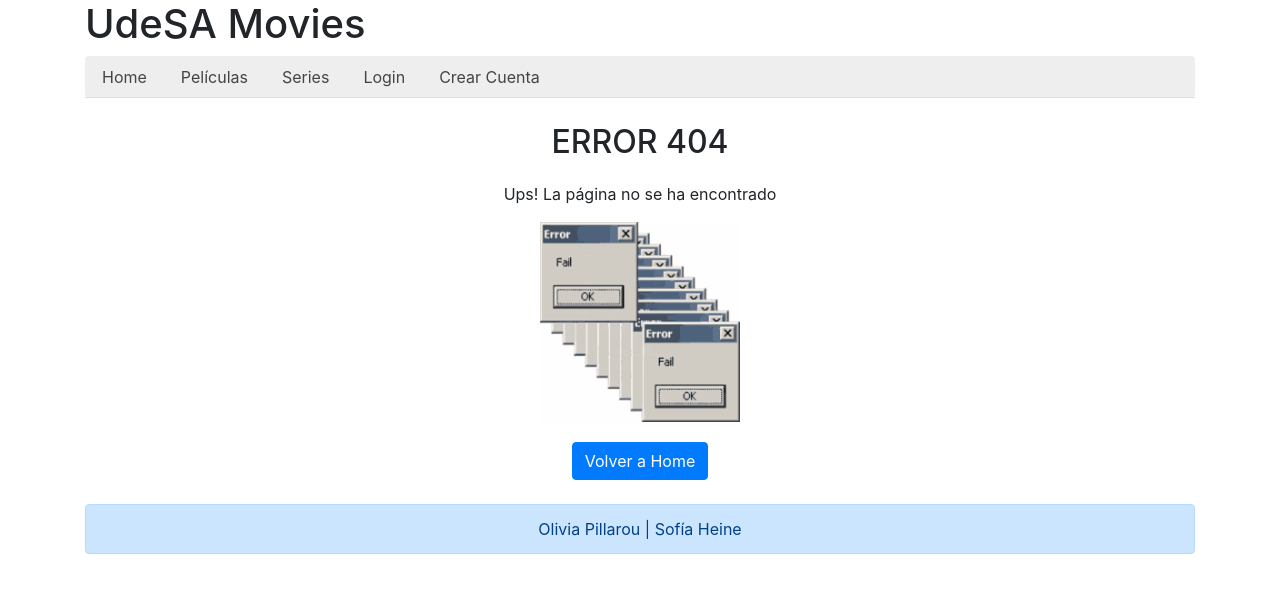
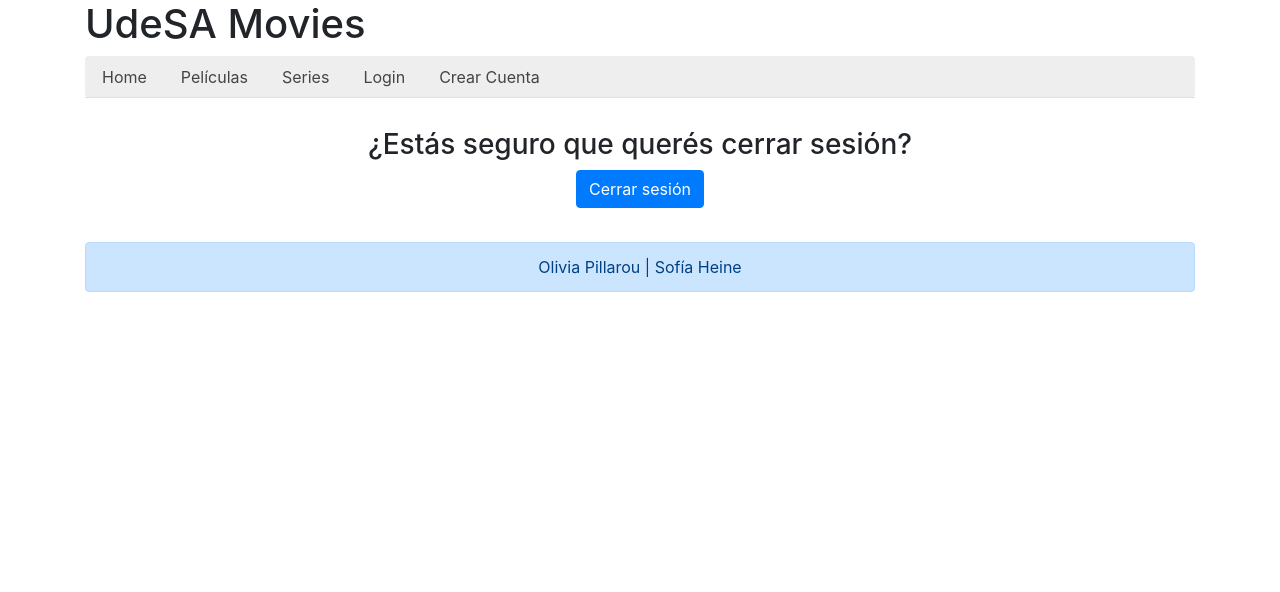
Before and after one commit to sheine-svg/PI-PillarouYHeine, a React (Create React App) app: page /Logout in a window 1280 px wide. Before the commit this address had no page. Shown: the top 592 px of the page. Built offline with nearby package versions, Linux system fonts and the light colour scheme.

Commit message:
hice la función de cerrar sesión

```diff
--- a/public/css/styles.css
+++ b/public/css/styles.css
@@ -94,6 +94,7 @@ nav {
     display: flex;
     flex-direction: column;
     align-items: center;
+    padding: 10px;
 }
 
 .mjeError {
--- a/src/App.js
+++ b/src/App.js
@@ -10,6 +10,7 @@ import Favorites from "./screens/Favorites/Favorites";
 import TodaslasPelis from "./screens/TodaslasPelis/TodaslasPelis";
 import TodasLasSeries from "./screens/TodasLasSeries/TodasLasSeries";
 import ResultadosBusqueda from "./screens/ResultadosBusqueda/ResultadosBusqueda";
+import Logout from "./screens/Logout/Logout";
 import {Route, Switch} from "react-router-dom";
 
 function App() {
@@ -25,6 +26,7 @@ function App() {
           <Route path="/PeliculaDetalle/:id" component={PeliculaDetalle} />
           <Route path="/SerieDetalle/:id" component={SerieDetalle} />
           <Route path="/Favorites" component={Favorites} />
+          <Route path="/Logout" component={Logout} />
           <Route path="/TodaslasPelis" component={TodaslasPelis} />
           <Route path="/TodasLasSeries" component={TodasLasSeries} />
           <Route path="/ResultadosBusqueda/:busqueda/:tipo" component={ResultadosBusqueda} />
--- a/src/components/Navbar/Navbar.js
+++ b/src/components/Navbar/Navbar.js
@@ -4,10 +4,10 @@ import Cookies from "universal-cookie";
 
 const cookies = new Cookies();
 
-function Navbar () {
+function Navbar() {
     let usuarioLogueado = cookies.get("user")
 
-    let menues =  [
+    let menues = [
         {
             route: "/",
             name: "Home"
@@ -26,7 +26,12 @@ function Navbar () {
             {
                 route: "/Favorites",
                 name: "Favoritos"
-            });
+            },
+            {
+                route: "/Logout",
+                name: "Logout"
+            }
+        );
     } else {
         menues.push(
             {
@@ -37,14 +42,14 @@ function Navbar () {
                 route: "/CrearCuenta",
                 name: "Crear Cuenta"
             }
-        )};
+        )
+    };
 
     return (
-        <Header menu={menues}/>
-    )}
+        <Header menu={menues} />
+    )
+}
 
 export default Navbar;
 
 // funciona bien la cookie pero hay q actualizar para q desaparezcan las cosas
-
-// hay que agregar logout?
--- /dev/null
+++ b/src/screens/Logout/Logout.js
@@ -0,0 +1,30 @@
+import React, { Component } from "react";
+import Cookies from "universal-cookie";
+
+const cookies = new Cookies();
+
+class Logout extends Component {
+    constructor(props) {
+        super(props);
+        this.state = {
+        }
+    }
+
+    cerrarSesion(){
+        cookies.remove("user")
+        this.props.history.push("/")
+    }
+
+    render() {
+        return (
+            <div className="divNotFound">
+                <h3>¿Estás seguro que querés cerrar sesión?</h3>
+                <button onClick={() => this.cerrarSesion()} type="button" className="btn btn-primary">Cerrar sesión</button>
+            </div>
+        )
+    }
+}
+
+export default Logout;
+
+// se borra la cookie pero pasa lo mismo que al iniciar sesion, hay que recargar la página
```
Also changed, not shown: src/components/Header/Header.js (line endings or trailing spaces). Lines whose indentation alone changed are shown as unchanged.
